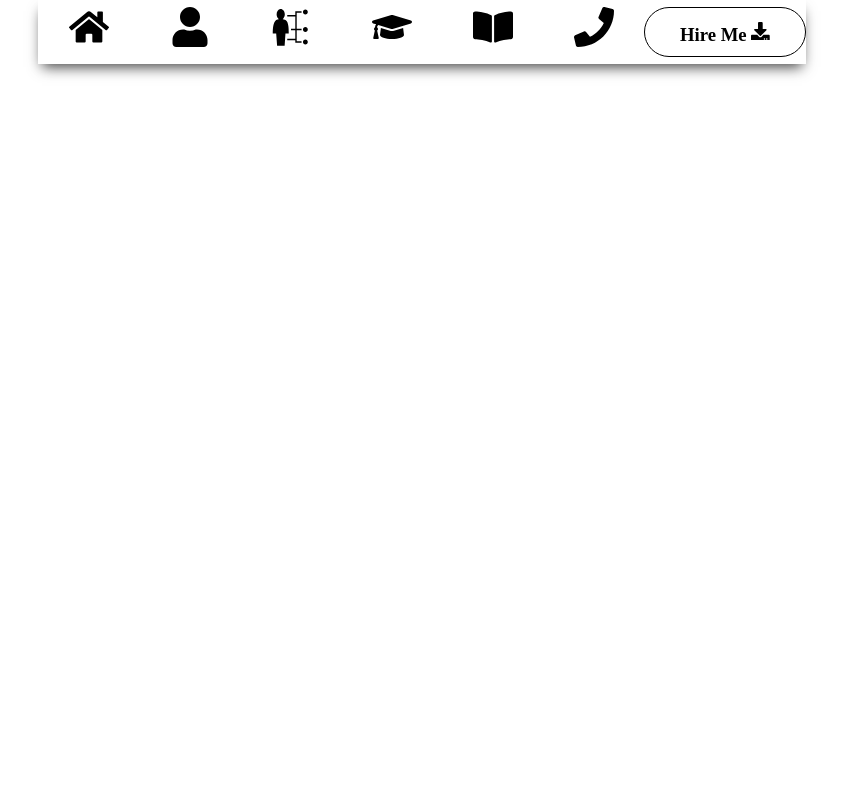
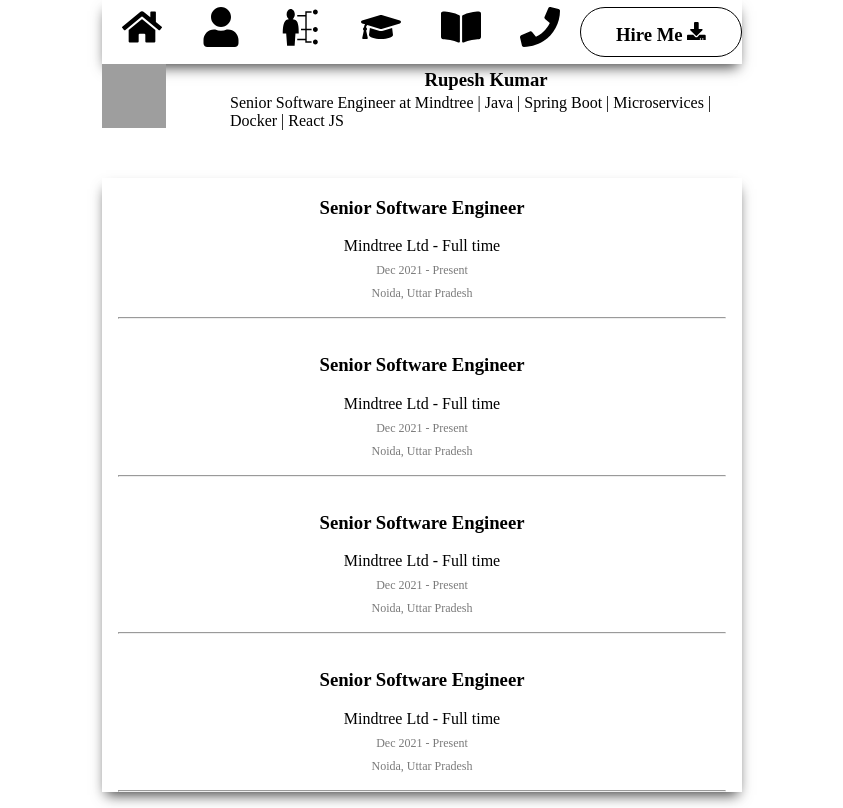
Before and after one commit to rupeshkumar9312/portfolio-app-v2, a React (Create React App) app: page /experience in a window 1280 px wide. Before the commit this address had no page. Shown: the whole page, without its empty margins (218-1061 px from the left). Built offline with nearby package versions, Linux system fonts and the light colour scheme; grey boxes are pictures that could not be loaded.

Commit message:
experience

```diff
--- a/src/App.css
+++ b/src/App.css
@@ -1,6 +1,6 @@
 .App {
   text-align: center;
-  width: 60%;
+  width: 50%;
   margin: auto;
   font-family: 'Cormorant Garamond", serif;';
 }
--- a/src/App.js
+++ b/src/App.js
@@ -5,6 +5,7 @@
 import Home from './component/Home/Home';
 import About from './component/About/About';
 import Skills from './component/Skills/Skills';
+import Experience from './component/Experience/Experience';
 
 function App() {
   return (
@@ -16,6 +17,7 @@
         <Route path='/home' element={<Home/>}></Route>
         <Route path='/about' element={<About/>}></Route>
         <Route path='/skills' element={<Skills/>}></Route>
+        <Route path='/experience' element={<Experience/>}></Route>
       </Routes>
       </BrowserRouter>
 
--- /dev/null
+++ b/src/component/Experience/ExpWrapper.jsx
@@ -0,0 +1,15 @@
+import React from 'react'
+import './experience.scss'
+
+function ExpWrapper() {
+  return (
+    <div className='exp-wrapper'>
+        <h3 className='exp-designation'>Senior Software Engineer</h3>
+        <span className='exp-organisation'>Mindtree Ltd - Full time</span>
+        <span className='exp-duration'>Dec 2021 - Present</span>
+        <span className='exp-location'>Noida, Uttar Pradesh</span>
+    </div>
+  )
+}
+
+export default ExpWrapper
--- /dev/null
+++ b/src/component/Experience/Experience.jsx
@@ -0,0 +1,26 @@
+import React from 'react'
+import Header from '../About/Header'
+import Container from '../commons/Container'
+import Wrapper from '../commons/Wrapper'
+import ExpWrapper from './ExpWrapper'
+
+function Experience() {
+  return (
+    <div>
+      <Header></Header>
+      <div className='margin'></div>
+      <Wrapper>
+        <ExpWrapper></ExpWrapper>
+        <hr />
+        <ExpWrapper></ExpWrapper>
+        <hr />
+        <ExpWrapper></ExpWrapper>
+        <hr />
+        <ExpWrapper></ExpWrapper>
+        <hr />
+      </Wrapper>
+    </div>
+  )
+}
+
+export default Experience
--- /dev/null
+++ b/src/component/Experience/experience.scss
@@ -0,0 +1,27 @@
+.exp-wrapper{
+    display: flex;
+    // background-color: black;
+    width: 100%;
+    // height: 20vh;
+    flex-direction: column;
+    font-size: 2vh;
+}
+
+.exp-duration{
+    color: rgb(122, 122, 122);
+    font-size: 1.5vh;
+    margin: 1vh;
+}
+
+.exp-location{
+    color: rgb(122, 122, 122);
+    font-size: 1.5vh;
+}
+
+.margin{
+    margin-top: 50px;
+}
+
+hr{
+    margin: 2vh;
+}
--- a/src/component/commons/container.scss
+++ b/src/component/commons/container.scss
@@ -1,21 +1,24 @@
-.container{
+.container {
     background: #22242f;
     height: 30vh;
     margin-top: 50px;
     // -webkit-box-shadow: 0px 7px 13px -4px rgba(0, 0, 0, 0.75);
     // -moz-box-shadow: 0px 7px 13px -4px rgba(0, 0, 0, 0.75);
     // box-shadow: 0px 7px 13px -4px rgba(0, 0, 0, 0.75);
-    display: flex;
-    flex-direction: column;
+    // display: flex;
+    // flex-direction: column;
 }
 
-.down{
+.down {
     margin-top: 0px;
     background-color: white;
 
 }
 
-.all{
+.all {
     background-color: white;
     height: 60vh;
+    display: flex;
+    flex-direction: column;
+
 }
```
